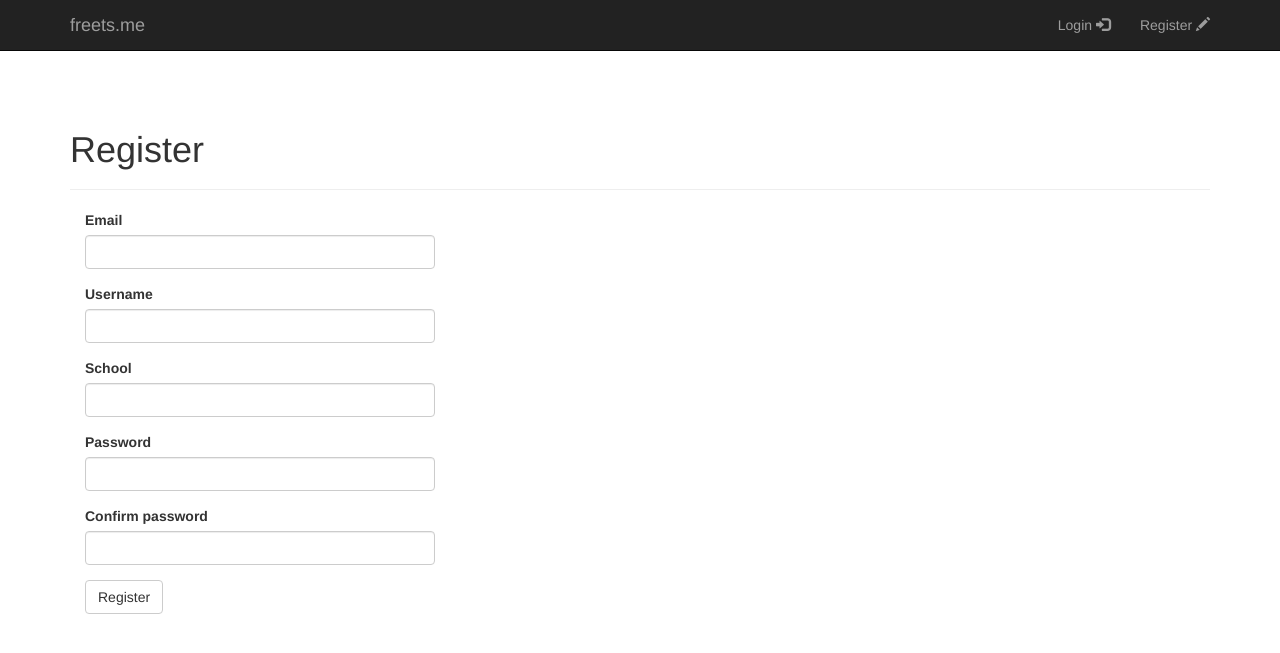
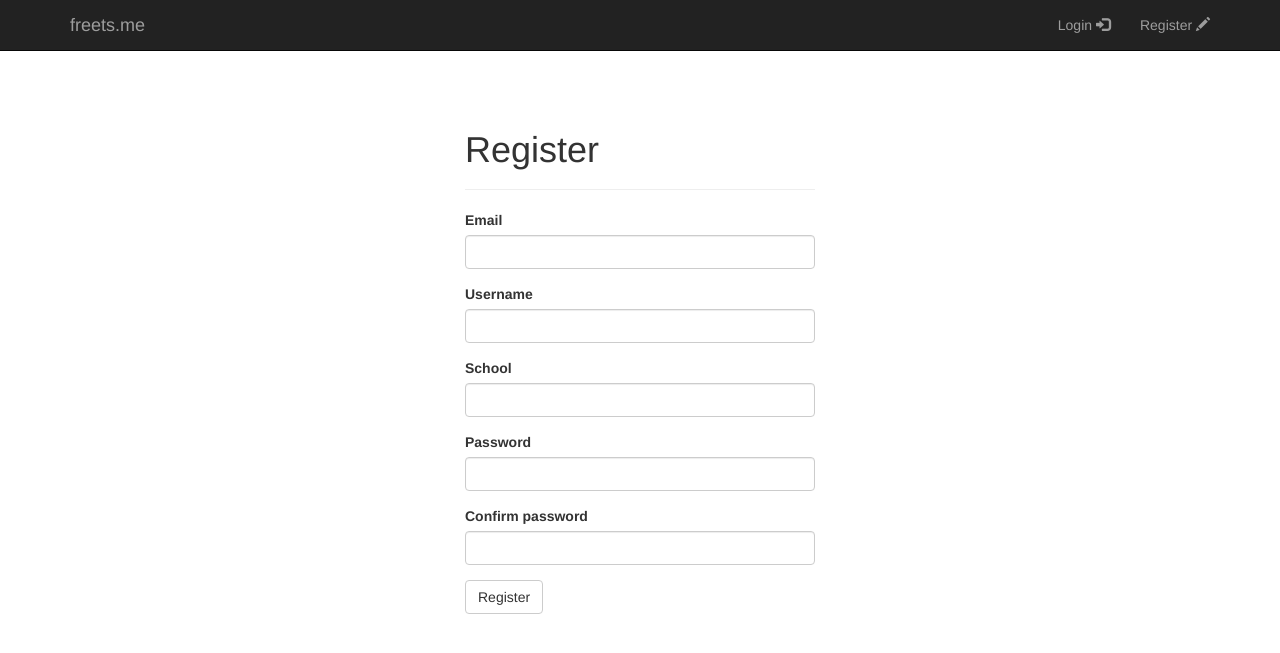
Before and after one commit to foodsnag/foodsnag-web, a Flask app: page /auth/register in a window 1280 px wide. Shown: the top 653 px of the page. Run offline with Flask 2, Linux system fonts and the light colour scheme; some libraries are stand-ins or nearby versions.

Commit message:
More style changes

```diff
--- a/app/templates/auth/register.html
+++ b/app/templates/auth/register.html
@@ -4,11 +4,11 @@
 {% block title %}freets.me - Register{% endblock %}
 
 {% block page_content %}
-<div class="page-header">
-  <h1>Register</h1>
-</div>
 
-<div class="col-md-4">
+<div class="col-md-4 col-md-offset-4">
+  <div class="page-header">
+    <h1>Register</h1>
+  </div>
   {{ wtf.quick_form(form) }}
 </div>
 
--- a/app/templates/index.html
+++ b/app/templates/index.html
@@ -6,6 +6,7 @@
 {% block content %}
 
 {% if current_user.is_authenticated() %}
+  <div id="content" class="container">
   <div class="page-header">
       <h1>Free food at {{ current_user.location.name }}</h1>
       <a class="btn btn-primary" href="{{ url_for('.make_event') }}">Make an Event!</a>
@@ -13,7 +14,8 @@
 {% endif %}
 
 {% if current_user.is_authenticated() %}
-  {% include 'eventlist.html' %}
+    {% include 'eventlist.html' %}
+  </div>
 {% else %}
 
   <div class="full">
```
Also changed, not shown: app/templates/auth/login.html (+5 -4 lines).
